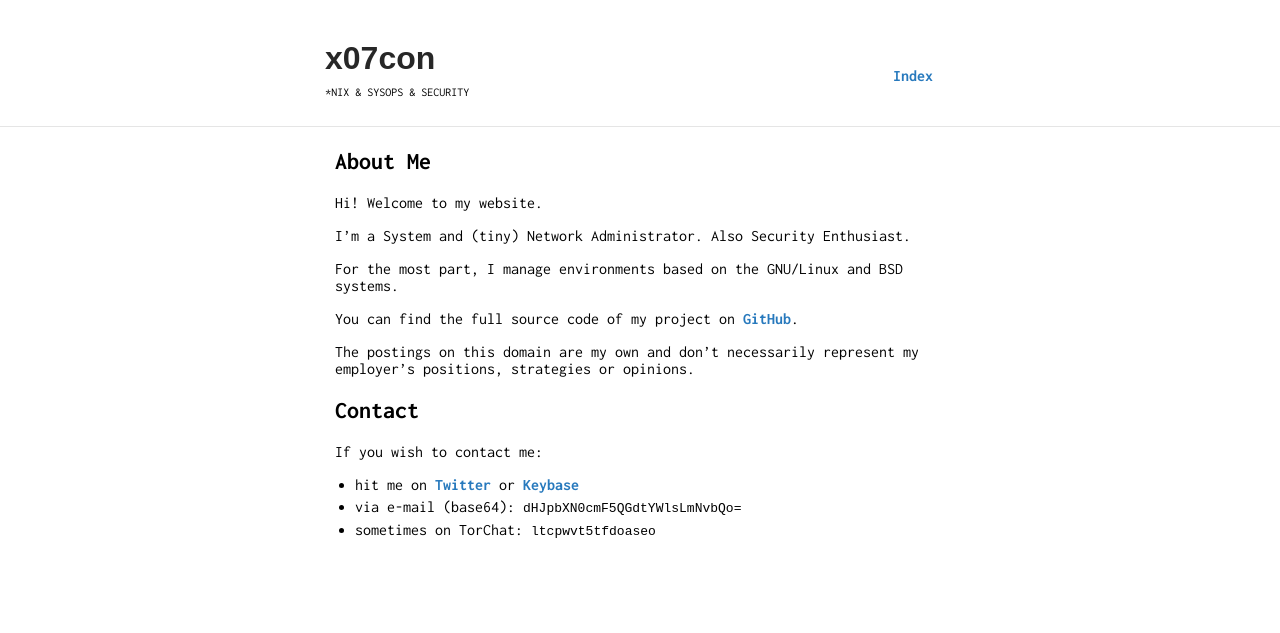
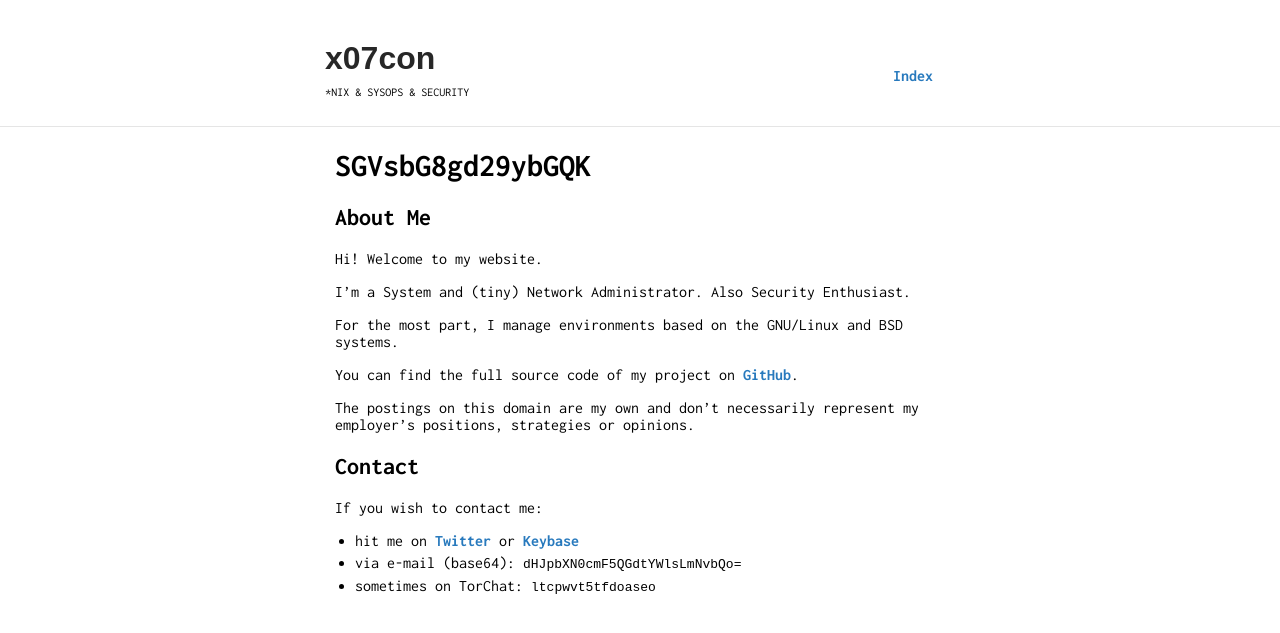
Before and after one commit to trimstray/trimstray.github.io, a Jekyll site: the page built from index.md, in a window 1280 px wide. Shown: the top 633 px of the page. Built offline with Jekyll 4.4.1, drawn with Linux system fonts in a browser that asks for light colours; our own code applies the rules of GitHub Pages for plain Markdown files.

Commit message:
added main header - signed-off-by: trimstray <trimstray@gmail.com>

```diff
--- a/index.md
+++ b/index.md
@@ -1,6 +1,8 @@
 ---
 layout: default
 ---
+
+# SGVsbG8gd29ybGQK
 
 ## About Me
 
```
Also changed, not shown: README.md.
